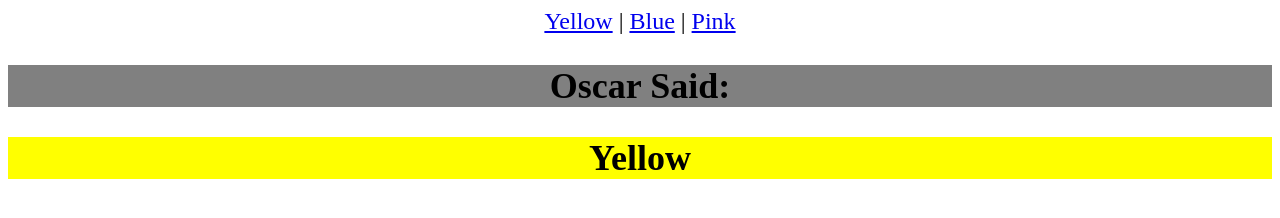
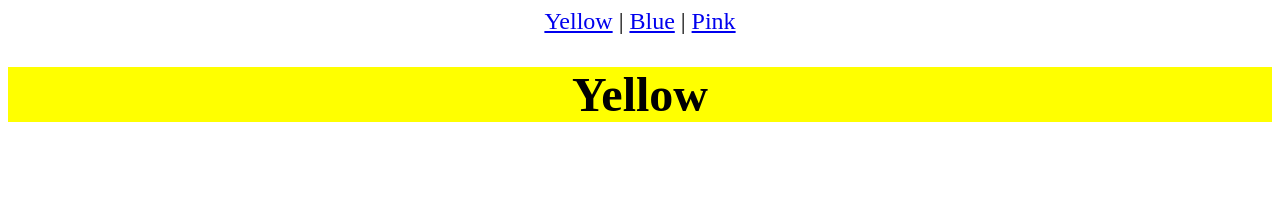
Before and after one commit to mathiasprinz/domo_on_routes, a plain HTML site: page index.html in a window 1280 px wide. Both pictures are taken after a click on the link "Yellow". Drawn offline with nearby package versions, Linux system fonts and the light colour scheme.

Commit message:
new version without section wrapper

```diff
--- a/domo_on_routes.js
+++ b/domo_on_routes.js
@@ -2,7 +2,9 @@
 // (c) 2012 Mathias Prinz
 // is distributed under the MIT license.
 
-!function() {
+
+
+! function () {
 
    typeof module == "object"
         ? module.exports = Route
@@ -14,58 +16,81 @@
       var concat = Array.prototype.concat
         , childNodes = concat.apply( [], arguments )
         , attributes = childNodes.shift()
-        , section = domo.SECTION()
-        , routeObjects = initRouteObjs()
+        , lookup
         ;
 
-      function initRouteObjs ( routeObjs ) {
+      function matches ( regEx ) {
+         var url = typeof attributes === 'string' ?  attributes : attributes.url;
+         if ( url.apply ) { url = url(); }
+         return url.search( regEx ) > -1;
+      }
 
-         routeObjs = routeObjs || [ { frag:[], dom: section } ]
+      function routing ( childs, matched ) {
 
-         var obj = routeObjs[ routeObjs.length - 1 ]
-           , child = childNodes.shift()
-           , isRoute = child instanceof RegExp
+         if ( ! childs.length ) {
+            matched = matched || { frag:[ domo.TEXT('') ] };
+         }
+
+         var child = childs.shift()
+           , isRegEx = ! child ? true : child instanceof RegExp
            ;
 
-         if ( isRoute ) { routeObjs.push( { route: child, dom: section, frag: [] } ); }
+         if ( matched && ! isRegEx ) {
+            matched.frag.push( child );
+         }
 
-         else { obj.frag.push( child ); }
+         if ( matched && isRegEx || matched && ! childs.length  ) {
 
-         if ( ! childNodes.length ) { return routeObjs; }
 
-         return arguments.callee.call( null, routeObjs );
+            if ( ! lookup ) {
+
+             var frag = domo.FRAGMENT.apply( domo, concat.apply( [], matched.frag ) )
+              lookup = {}
+              lookup[ matched.route ] = {  route: matched.route, children: concat.apply( [], frag.childNodes ), frag: frag  };
+              lookup.current = lookup[ matched.route ]
+              return lookup[ matched.route ].frag;
+
+            }
+            else  {
+               if ( matched.route ===  lookup.current.route  ) return;
+
+               var frag = lookup[ matched.route ] && lookup[ matched.route ].frag ? lookup[ matched.route ].frag : domo.FRAGMENT.apply( domo, concat.apply( [], matched.frag ) );
+               var parent = lookup.current.children[ 0 ].parentNode;
+               var first = lookup.current.children[ 0 ]
+
+               lookup[ matched.route ] = { route: matched.route, children: concat.apply( [], frag.childNodes ) , frag: frag };
+
+               parent.insertBefore( frag, first )
+
+               lookup.current.frag = domo.FRAGMENT.apply( domo, lookup.current.children  );
+
+               lookup.current = lookup[ matched.route ]
 
             }
 
-      function routing ( routeObjs, before, path  ) {
+            return;
 
-         if ( ! routeObjs.length ) {
-
-            if ( section.childNodes.length ) { section.innerHTML = ''; }
-            section.appendChild( domo.FRAGMENT.apply( domo, concat.apply( before, path ) ) );
-            return section;
          }
 
-         before = before || []; path = path || [];
 
-         var url = typeof attributes === 'string' ?  attributes : attributes.url
-           , obj = routeObjs.shift()
-           ;
 
-         if ( url.apply ) url = url();
+         if ( isRegEx && matches( child ) && ! matched ) {
+            matched = { route: child, frag: [] }
+         }
 
-         if ( ! obj.route ) { before = obj.frag; }
 
-         if (  url.search( obj.route ) > -1 ) { path = obj.frag; }
 
-         return arguments.callee.call( null, routeObjs, before, path );
+         return arguments.callee( childs, matched );
+
 
       }
 
       if ( attributes.routing ) {
-         attributes.routing( function () { return routing.call( null, routeObjects.slice() ); } );
+         attributes.routing( function () { return routing.call( null, childNodes.slice()); } );
       }
 
-      return routing.call( null, routeObjects.slice() );
+      return routing.call( null, childNodes.slice() );
+
+
    }
 }()
--- a/index.html
+++ b/index.html
@@ -1,13 +1,15 @@
 <!doctype html>
   <script src="domo.js"></script>
   <script src="domo_on_routes.js"></script>
+  <script src="//ajax.googleapis.com/ajax/libs/jquery/1.8.3/jquery.min.js"></script>
   <script>
 
     oscarsSentence = 'Oscar Said:, Be,yourself,everyone,else,is,taken,!!!'.split(',')
     oscarSaid = function() { return H2( oscarsSentence.shift() || 'Oscar is done!' ); }
     hash = function () { return location.hash }
     hashChange = function ( routeing ) {
-      window.addEventListener('hashchange',function(){ routeing () }, false )
+      $(window).on('hashchange',function(){ routeing() })
+      //window.addEventListener('hashchange',function(){ routeing() }, false )
     }
 
     HTML({ lang: 'en' }
@@ -19,8 +21,23 @@
         ,
           STYLE.on( 'body', { textAlign: "center", fontSize: 24 } )
           ,
-          STYLE.on( 'h1', { backgroundColor: 'yellow' } )
+          ROUTE( { url: hash, routing: hashChange }
           ,
+            /yellow/
+            ,
+            STYLE.on( 'h1', { backgroundColor: 'yellow' } )
+            ,
+            /blue/
+            ,
+            STYLE.on( 'h1', { backgroundColor: 'blue' } )
+            ,
+            /pink/
+            ,
+            STYLE.on( 'h1', { backgroundColor: 'pink' } )
+
+        )
+          ,
+
           STYLE.on( 'h2', { backgroundColor: 'grey' } )
         )//STYLE
       )//HEAD
@@ -40,14 +57,14 @@
         ,
           /yellow/
           ,
-            oscarSaid
-            ,
-            H1( 'Yellow' )
+            //oscarSaid
+            //,
+            H1( {id: 'yellow'},'Yellow' )
             ,
           /blue/
           ,
-            oscarSaid
-            ,
+            //oscarSaid
+            //,
             H1( 'Blue' )
             ,
             A( { href: '#!/blue/light' }, 'Light Blue' )
@@ -55,6 +72,7 @@
             ' | '
             ,
             A({ href: '#!/blue/dark' }, 'Dark Blue' )
+
             ,
             ROUTE( { url: hash, routing: hashChange }
             ,
@@ -68,14 +86,13 @@
             )
             ,
           /pink/
-          ,
-          oscarSaid
-          ,
-          H1( 'Pink' )
+            ,
+            //oscarSaid
+            //,
+            H1( 'Pink' )
         )//ROUTE
       )//BODY
     )//HTML
-
 
   </script>
   <html>
```
Also changed, not shown: index.js (+33 -9 lines). Lines whose indentation alone changed are shown as unchanged.
